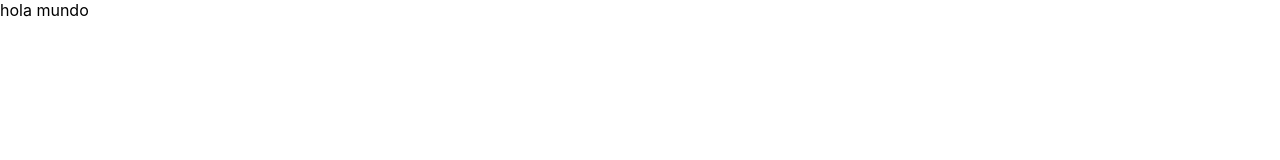
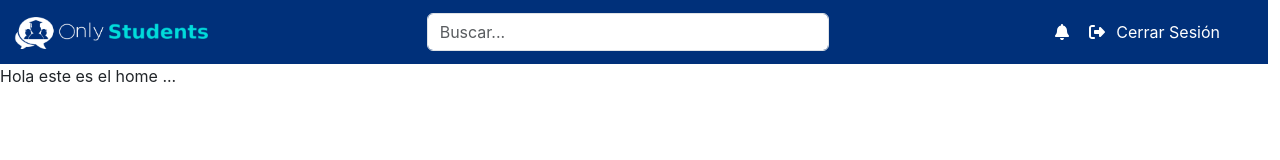
Before and after one commit to darkmoon65/RedSocial_frontend, a React app: page / in a window 1280 px wide. Built offline with nearby package versions, Linux system fonts and the light colour scheme.

Commit message:
Agregando react router y primeras rutas (login, registro y home)

```diff
--- a/package.json
+++ b/package.json
@@ -3,11 +3,15 @@
   "version": "0.1.0",
   "private": true,
   "dependencies": {
+    "@fortawesome/fontawesome-svg-core": "^6.4.2",
+    "@fortawesome/free-solid-svg-icons": "^6.4.2",
+    "@fortawesome/react-fontawesome": "^0.2.0",
     "@testing-library/jest-dom": "^5.17.0",
     "@testing-library/react": "^13.4.0",
     "@testing-library/user-event": "^13.5.0",
     "react": "^18.2.0",
     "react-dom": "^18.2.0",
+    "react-router-dom": "^6.19.0",
     "react-scripts": "5.0.1",
     "web-vitals": "^2.1.4"
   },
--- a/public/index.html
+++ b/public/index.html
@@ -11,10 +11,13 @@
     />
     <link rel="apple-touch-icon" href="%PUBLIC_URL%/logo192.png" />
     <link rel="manifest" href="%PUBLIC_URL%/manifest.json" />
+    <link href="https://cdn.jsdelivr.net/npm/bootstrap@5.3.2/dist/css/bootstrap.min.css" rel="stylesheet" integrity="sha384-T3c6CoIi6uLrA9TneNEoa7RxnatzjcDSCmG1MXxSR1GAsXEV/Dwwykc2MPK8M2HN" crossorigin="anonymous">
     <title>React App</title>
+
   </head>
   <body>
     <noscript>You need to enable JavaScript to run this app.</noscript>
     <div id="root"></div>
+    <script src="https://cdn.jsdelivr.net/npm/bootstrap@5.3.2/dist/js/bootstrap.bundle.min.js" integrity="sha384-C6RzsynM9kWDrMNeT87bh95OGNyZPhcTNXj1NW7RuBCsyN/o0jlpcV8Qyq46cDfL" crossorigin="anonymous"></script>
   </body>
 </html>
--- /dev/null
+++ b/src/components/Home.jsx
@@ -0,0 +1,13 @@
+
+import Header from '../components/Header';
+
+const Home = () => {
+    return (
+        <div>
+            <Header/>
+            Hola este es el home ...
+        </div>
+    )
+}
+
+export default Home
--- a/src/componentes/Registro.jsx
+++ b/src/components/Registro.jsx
@@ -46,7 +46,7 @@ const imagen ={ width: '100%', objectFit: 'cover' , height:"100vh" }
 const margen ={ marginBottom:"20px"  }
 
 
-const Registro= () => {
+const Registro = () => {
   return (
     <div style={general}>
       <div style={cardGeneral}>
--- a/src/index.js
+++ b/src/index.js
@@ -1,12 +1,11 @@
 import React from 'react';
 import ReactDOM from 'react-dom/client';
 import './index.css';
+import Router from './routes/router';
 
 const root = ReactDOM.createRoot(document.getElementById('root'));
 root.render(
   <React.StrictMode>
-    <div>
-      hola mundo
-    </div>
+    <Router />
   </React.StrictMode>
 );
--- /dev/null
+++ b/src/routes/router.js
@@ -0,0 +1,19 @@
+import { BrowserRouter, Route, Routes } from 'react-router-dom';
+import Login from '../components/Login';
+import Registro from '../components/Registro';
+import Home from '../components/Home';
+
+function Router() {
+
+    return (
+        <BrowserRouter>
+            <Routes>
+                <Route path="/" element={<Home />} />
+                <Route path="/login" element={< Login />} />
+                <Route path="/register" element={<Registro />} />´
+            </Routes>
+        </BrowserRouter>
+    )
+}
+
+export default Router;
```
Also changed, not shown: src/components/Header.jsx (renamed from src/componentes/Header.jsx), src/components/Login.jsx (renamed from src/componentes/Login.jsx), 1 other file.
